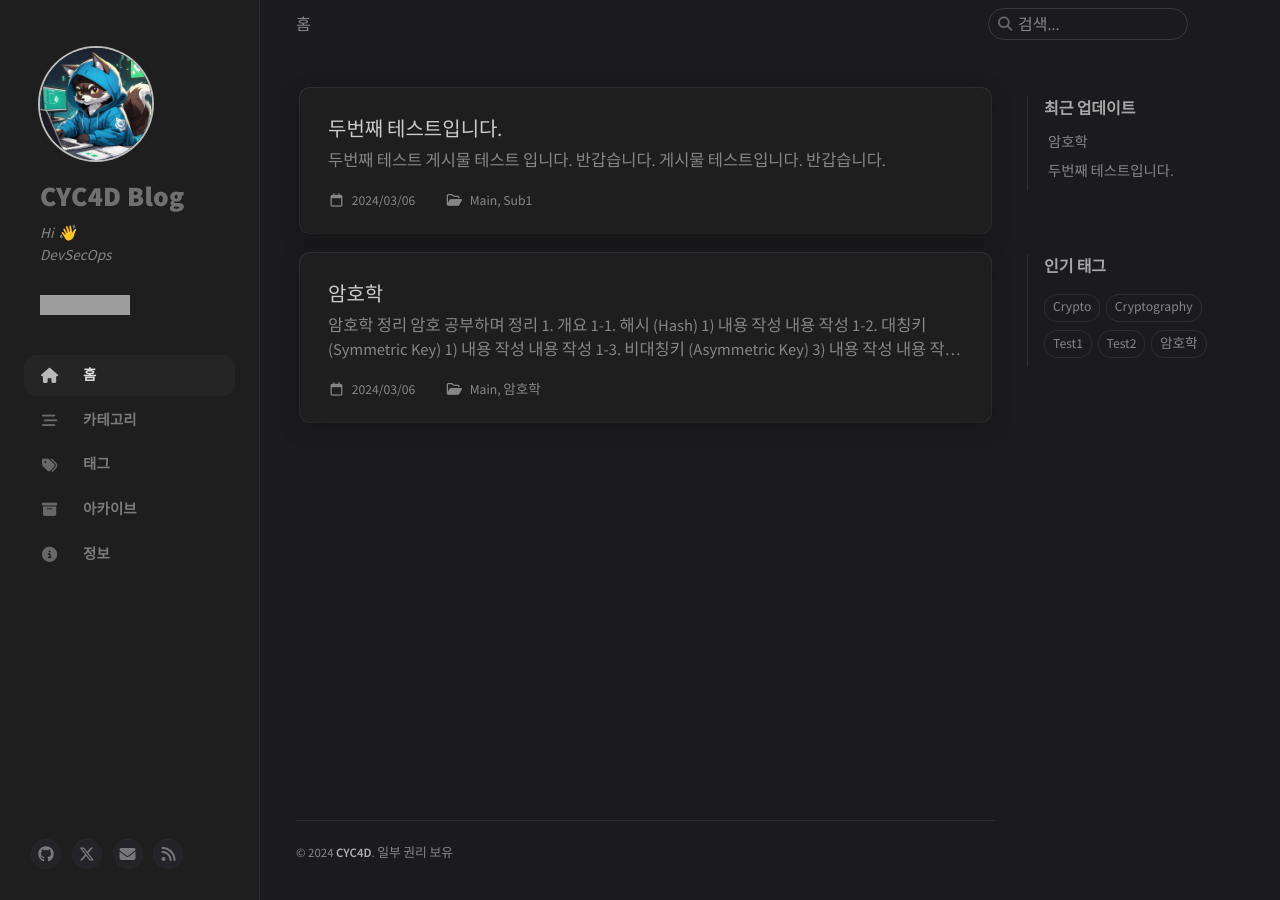
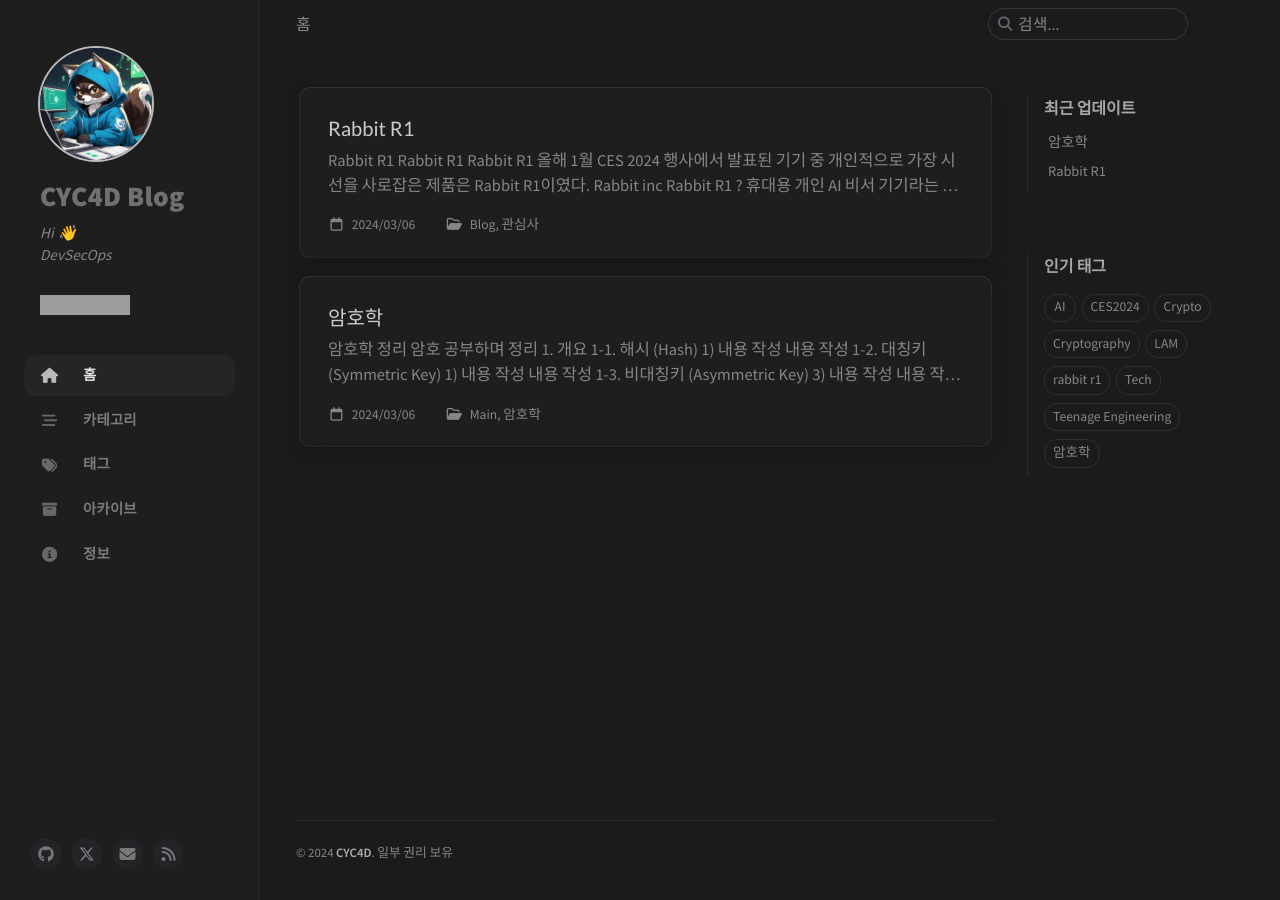
Before and after one commit to CYC4D/CYC4D.github.io, a Jekyll site: the page built from index.markdown, in a window 1280 px wide. Built offline with Jekyll 4.4.1, drawn with Linux system fonts in a browser that asks for light colours; cached includes are drawn as plain includes; comment, search, counter and statistics services are not loaded; grey boxes are pictures that could not be loaded.

Commit message:
Update 2024-03-03-Second_test.md - 수정

```diff
--- a/_posts/2024-03-03-Second_test.md
+++ b/_posts/2024-03-03-Second_test.md
@@ -1,13 +1,63 @@
 ---
-title: 두번째 테스트입니다.
+title: Rabbit R1
 date: YYYY-MM-DD HH:MM:SS +09:00
-categories: [Main, Sub1]
+categories: [Blog, 관심사]
 tags:
-  [Test1,Test2]
+  [rabbit r1,Teenage Engineering,LAM,AI,Tech,CES2024]
 ---
-# 두번째 테스트 게시물
-## 테스트 입니다.
-### 반갑습니다.
+# Rabbit R1
+## Rabbit R1
+> Rabbit R1
 
-게시물 테스트입니다.<br>
-반갑습니다. <br>
+올해 1월 CES 2024 행사에서 발표된 기기 중 개인적으로 가장 시선을 사로잡은 제품은 Rabbit R1이였다.<br>
+
+<iframe width="420" height="315" src="https://youtu.be/vp52L6UlmJY?feature=shared" frameborder="0.1" allowfullscreen></iframe>
+
+[Rabbit inc](https://www.rabbit.tech)
+
+> Rabbit R1 ?
+
+휴대용 개인 AI 비서 기기라는 컨셉으로 만들어진
+
+
+
+<br>
+
+## LAM : Large Action Model
+> Large Action Model ?<br>
+
+**Large Action Model ?** <br>
+이미 우리에게 친숙해진 ChatGPT와 같은 AI는 LLM: Large Language Model을 사용한다.<br>
+Large Language Model은 말 그대로 `대형 언어 모델`로 해석될 수 있고, Large Action Model은 그에 따라 `대형 행동 모델`로 해석된다.<br>
+
+그럼 LLM과 LAM의 차이는 무엇일까?<br>
+가장 유의미한 차이는 사용자의 행동을 실제로 행할 수 있는지의 여부로 보인다.<br>
+ChatGPT의 경우 질문에 대한 `대답`을 할 수는 있지만, 사용자의 요청에따라 택시를 예약하는 등의 `행동`은 불가능하다. Rabbit R1은 이러한 `행동`을 학습하여 사용자의 요청에따라 앱을 실행하고 택시를 호출하는 등의 `행동`이 가능하다.
+
+|구분|LLM (Large Language Model)|LAM (Large Action Model)|
+|---|---|---|
+|데이터|	- 방대한 양의 텍스트 데이터	|- 앱 및 UI 정보 포함 데이터|
+|기능|	- 번역, 요약, 질의응답, 챗봇	|- 앱 UI 이해, 액션 수행, 작업 자동화|
+|장점|	- 다양한 언어 작업 가능	|- 특정 작업에 최적화, 앱 액션 수행 가능|
+|단점|	- 특정 작업에 최적화되지 않음, 앱 액션 수행 불가능	|- 초기 단계, 활용 범위 제한적|
+|활용 분야|	- 번역 서비스, 챗봇, 검색 엔진	|- 개인 비서, 고객 서비스, 교육|
+
+
+<br>
+
+## 디자인
+> 디자인은 어떨까 ?
+
+
+<br>
+
+## 구매
+> 그래서 구매했을까 ?
+
+**구매했다.**<br>
+지난 주말 Rabbit R1을 구매하였다.<br>
+설득의 과정이 있었지만 <br>
+
+<br>
+
+[![Static Badge](https://img.shields.io/badge/Gemini-007396.svg?style=plastic&logo=googlegemini&logoColor=white)](https://gemini.google.com)
```
